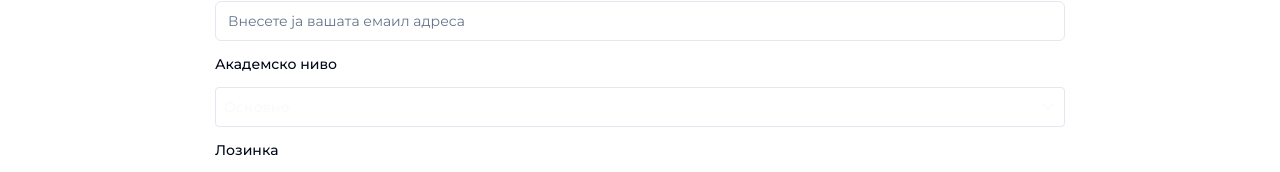
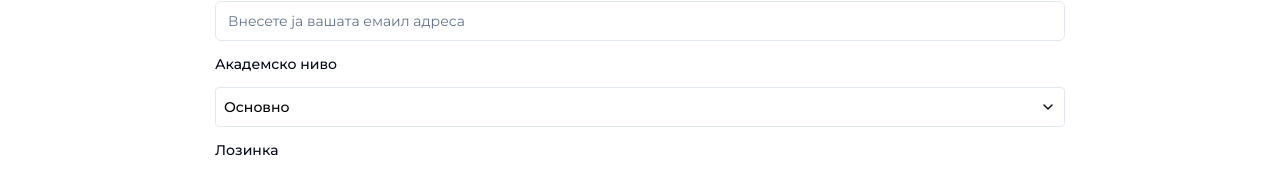
Before and after one commit to dekimage/studyshuttle, a Next.js app: page /signup in a window 1280 px wide. Shown: the part 607-779 px from the top of the page. Built offline with nearby package versions, Linux system fonts and the light colour scheme; no server answers; the database is empty; sample sign-in values are in the browser's storage.

Commit message:
minor fixes

```diff
--- a/src/app/mobx.js
+++ b/src/app/mobx.js
@@ -521,6 +521,8 @@ class Store {
         id: doc.id,
         ...doc.data(),
       }));
+
+      // console.log(groups);
 
       // Fetch user details for each group if the user is a professor
       if (this.user.role === "professor") {
--- a/src/app/pocetna/page.js
+++ b/src/app/pocetna/page.js
@@ -16,6 +16,11 @@ import withAuth from "@/src/Components/AuthHoc";
 export function filterAndSortEvents(events) {
   const now = new Date(); // Current date and time
   const twoHoursAgo = new Date(now.getTime() - 2 * 60 * 60 * 1000); // Two hours before now
+
+  // Check if events is an array
+  if (!Array.isArray(events)) {
+    return []; // Return an empty array if events is not an array
+  }
 
   // Convert date and timeRange to actual Date objects for comparison
   const filteredEvents = events.filter((event) => {
@@ -203,6 +208,8 @@ const AcademyGroupsPage = observer(() => {
     setSelectedGroup(null);
   };
 
+  console.log(toJS(MobxStore.academyGroups));
+
   return (
     <div>
       <div>
--- a/src/app/professors/page.jsx
+++ b/src/app/professors/page.jsx
@@ -20,6 +20,11 @@ function isAvailableEventInNextXDays(schedule, days) {
   const now = new Date(); // Current date and time
   const futureDate = new Date();
   futureDate.setDate(now.getDate() + days); // Date 30 days from now
+
+  // Check if schedule is an array
+  if (!Array.isArray(schedule)) {
+    return false; // Return false if schedule is not an array
+  }
 
   // Iterate over the schedule array to find any event in the range
   for (const event of schedule) {
--- a/src/app/signup/page.js
+++ b/src/app/signup/page.js
@@ -168,7 +168,7 @@ export const SignupForm = observer(() => {
                 <div className="relative">
                   <Button
                     type="button"
-                    className="flex w-full items-center justify-between rounded border bg-white px-2 py-1 hover:bg-gray-100"
+                    className="flex w-full items-center justify-between rounded border bg-white px-2 py-1 text-black hover:bg-gray-100"
                     onClick={() => setIsDropdownOpen(!isDropdownOpen)}
                   >
                     {academicLevel === "osnovno"
--- a/src/constants.js
+++ b/src/constants.js
@@ -66,7 +66,7 @@ export const OddDropdown = ({ onChange, selectedSubject, academicLevel }) => {
             (subject) =>
               parseInt(subject.id) >= 10 && parseInt(subject.id) <= 13,
           )
-        : []; // Empty array if academic level does not match
+        : [{ id: "15", label: "fax" }]; // Empty array if academic level does not match
   return (
     <div className="">
       <select
```
